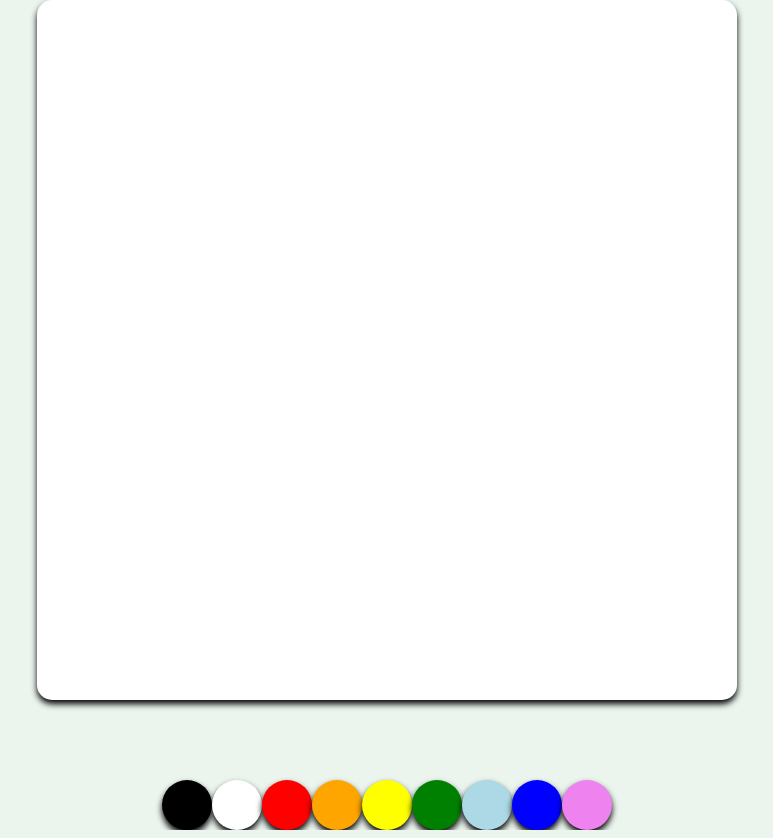
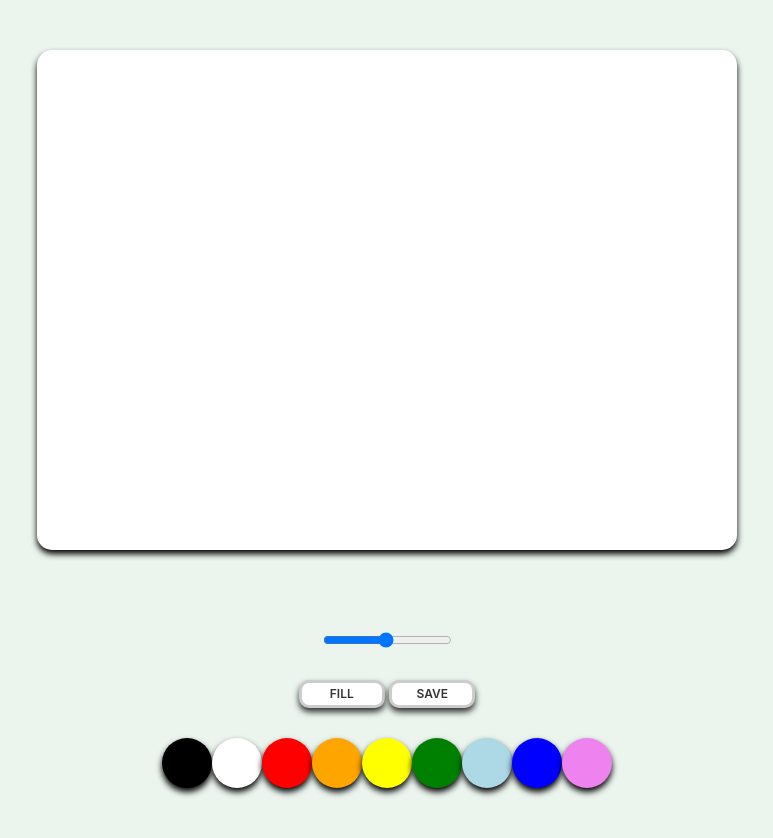
Before and after one commit to mingyumkim93/PaintJS, a plain HTML site: page index.html in a window 1280 px wide. Shown: the whole page, without its empty margins (253-1026 px from the left). Drawn offline with Linux system fonts and the light colour scheme.

Commit message:
adding buttons and range input and css

```diff
--- a/index.html
+++ b/index.html
@@ -10,6 +10,13 @@
     <body>
         <canvas id="jsCanvas" class="canvas"></canvas>
         <div class="controls">
+            <div class="controls__range">
+                <input type="range" id="jsRange" min="0.1" max="5.0" value="2.5" step="0.1">
+            </div>
+            <div class="controls__btns">
+                <button id="jsMode">Fill</button>
+                <button id="jsSave">Save</button>
+            </div>
             <div class="controls__colors" id="jsColors">
                 <div class="controls__colors" style="background-color: black;"></div>
                 <div class="controls__colors" style="background-color: white;"></div>
@@ -20,7 +27,6 @@
                 <div class="controls__colors" style="background-color: lightblue;"></div>
                 <div class="controls__colors" style="background-color: blue;"></div>
                 <div class="controls__colors" style="background-color: violet;"></div>
-
             </div>
         </div>
         <script src="app.js" async defer></script>
--- a/styles.css
+++ b/styles.css
@@ -5,11 +5,12 @@ body{
     display: flex;
     flex-direction: column;
     align-items: center;
+    padding: 50px 0px;
 }
 
 .canvas{
     width: 700px;
-    height: 700px;
+    height: 500px;
     background-color: white;
     border-radius: 15px;
     box-shadow: 0 4px 6px;
@@ -17,6 +18,33 @@ body{
 
 .controls{
     margin-top: 80px;
+    display: flex;
+    flex-direction: column;
+    align-items: center;
+}
+
+.controls .controls__btns{
+    margin-bottom: 30px;
+}
+
+.controls__btns button{
+    all: unset;
+    cursor: pointer;
+    background-color: white;
+    padding: 5px 0px;
+    width: 80px;
+    text-align: center;
+    border-radius: 10px;
+    box-shadow: 0 4px 6px;
+    border: solid rgba(0, 0, 0, 0.2);
+    color: rgba(0, 0, 0, 0.8);
+    text-transform: uppercase;
+    font-weight: 600;
+    font-size: 12px;
+}
+
+.controls__btns button:active{
+    transform:scale(0.8);
 }
 
 .controls .controls__colors{
@@ -30,3 +58,7 @@ body{
     cursor: pointer;
     box-shadow: 0 4px 6px;
 }
+
+.controls .controls__range{
+    margin-bottom: 30px;
+}
```
